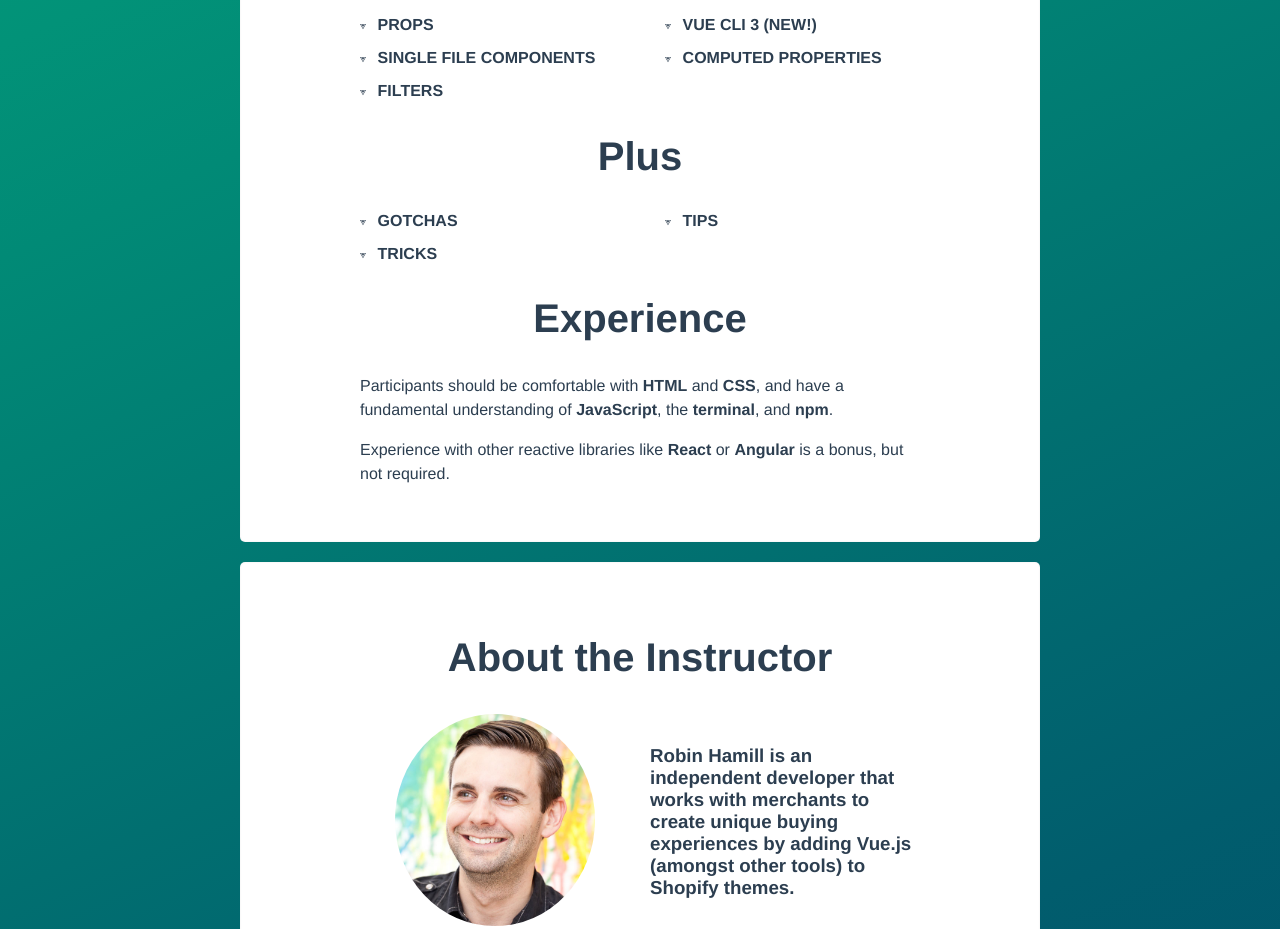
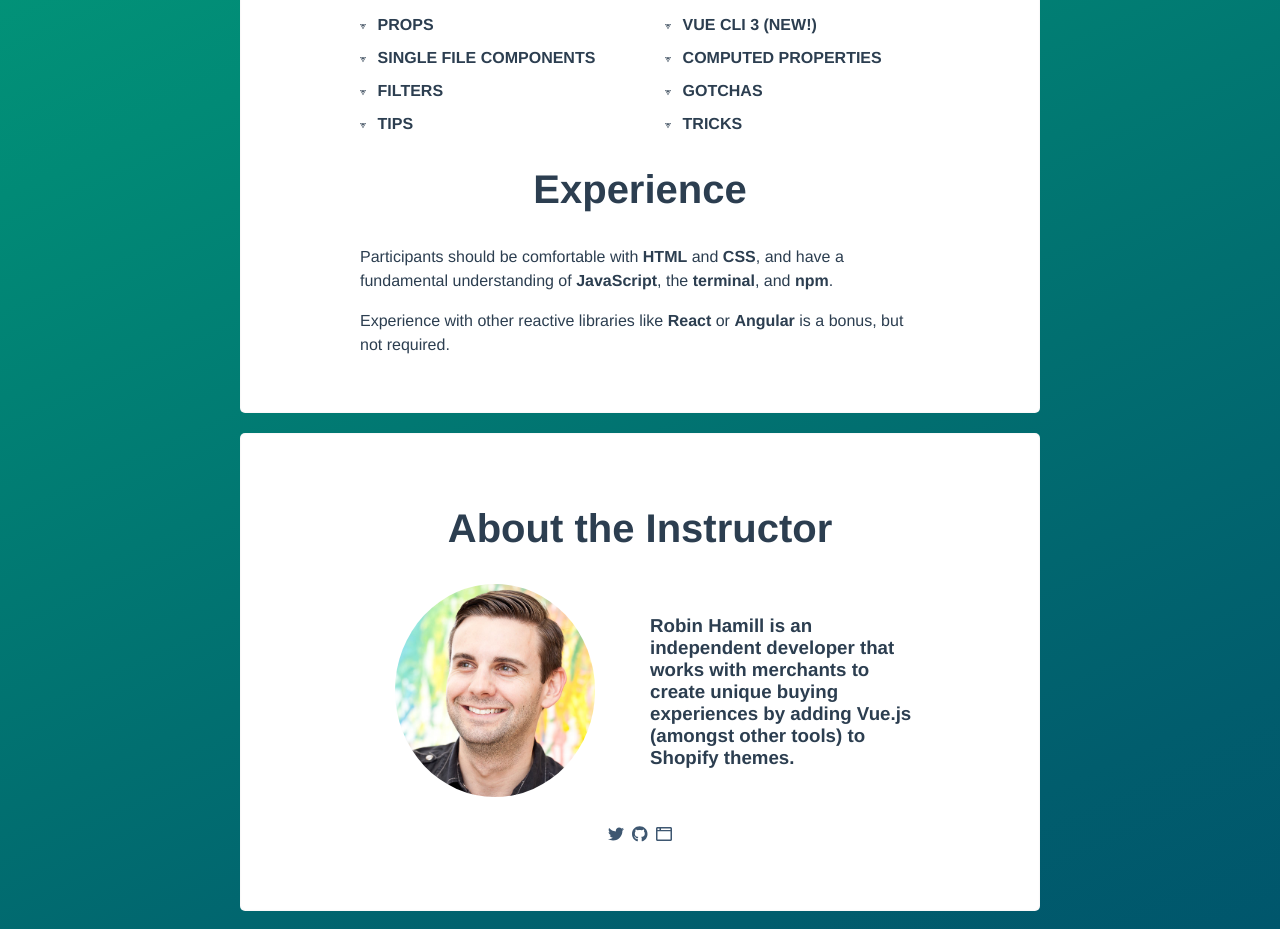
Before and after one commit to rbnhmll/vue-js-workshop, a Vue app: page / in a window 1280 px wide. Shown: the part 1440-2369 px from the top of the page. Built offline with nearby package versions, Linux system fonts and the light colour scheme.

Commit message:
Merge Plus into list

```diff
--- a/src/components/CourseTopics.vue
+++ b/src/components/CourseTopics.vue
@@ -4,14 +4,6 @@
 
     <ul>
       <li v-for="(topic, i) in topics" :key="i">
-        {{ topic }}
-      </li>
-    </ul>
-
-    <h2>Plus</h2>
-
-    <ul>
-      <li v-for="(topic, i) in plus" :key="i">
         {{ topic }}
       </li>
     </ul>
@@ -55,8 +47,6 @@ export default {
         'Single File Components',
         'computed properties',
         'Filters',
-      ],
-      plus: [
         'Gotchas',
         'Tips',
         'Tricks',
```
